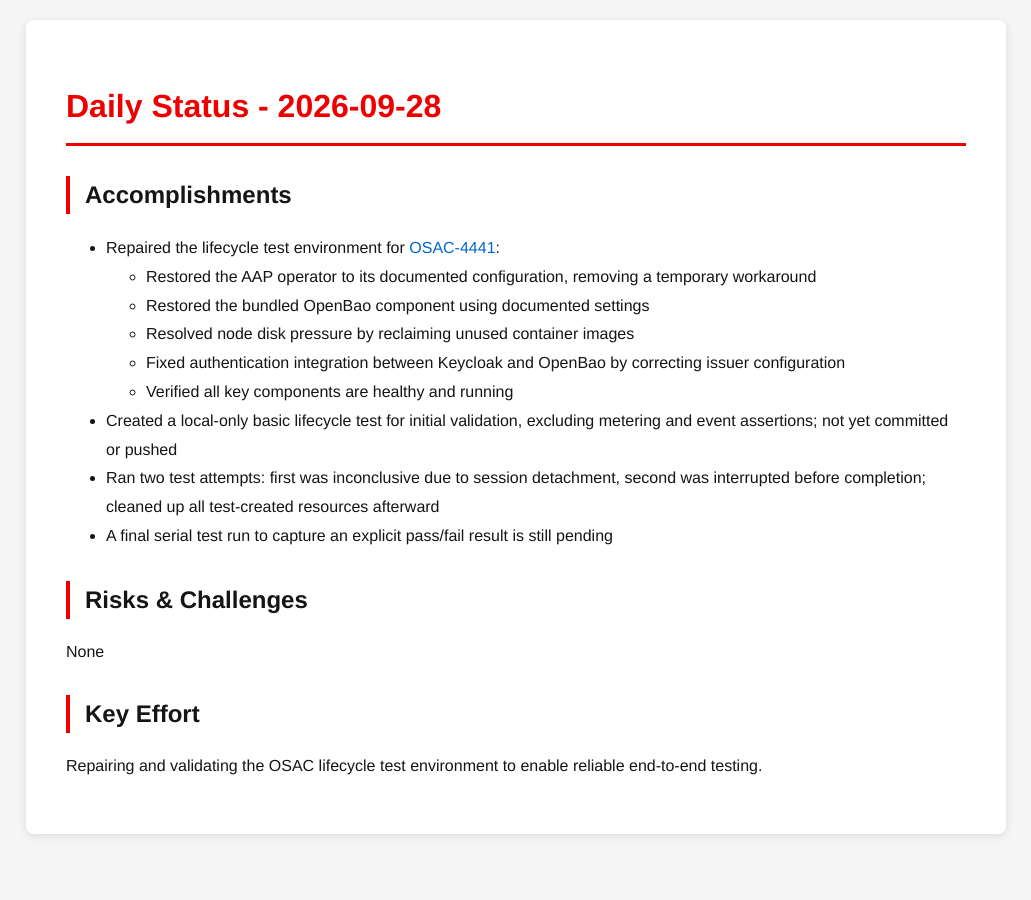
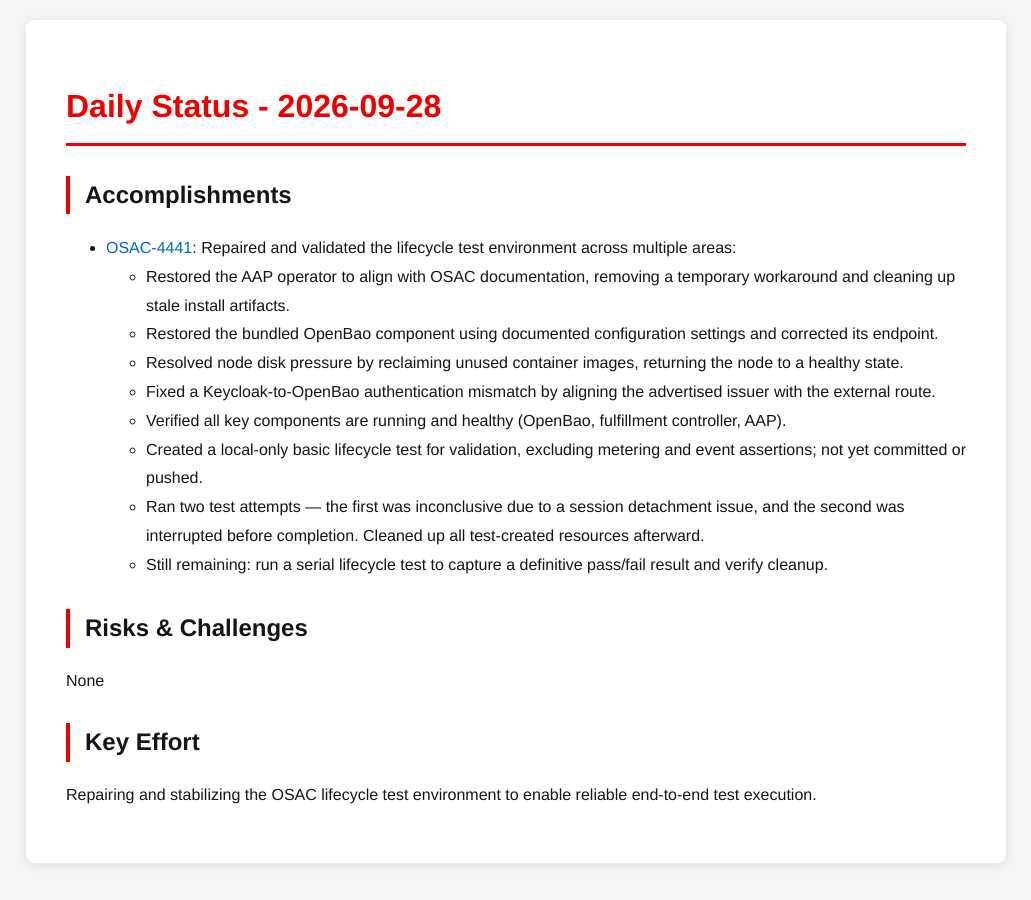
Before and after one commit to tzvatot/daily-status, a Jekyll site: the page built from 2026-09-28.md, in a window 1280 px wide. Shown: the whole page, without its empty margins (124-1155 px from the left). Built offline with Jekyll 4.4.1, drawn with Linux system fonts in a browser that asks for light colours.

Commit message:
Daily status update - 2026-09-28

```diff
--- a/2026-09-28.md
+++ b/2026-09-28.md
@@ -7,18 +7,18 @@
 # Daily Status - 2026-09-28
 
 ## Accomplishments
-- Repaired the lifecycle test environment for [OSAC-4441](https://redhat.atlassian.net/browse/OSAC-4441):
-  - Restored the AAP operator to its documented configuration, removing a temporary workaround
-  - Restored the bundled OpenBao component using documented settings
-  - Resolved node disk pressure by reclaiming unused container images
-  - Fixed authentication integration between Keycloak and OpenBao by correcting issuer configuration
-  - Verified all key components are healthy and running
-- Created a local-only basic lifecycle test for initial validation, excluding metering and event assertions; not yet committed or pushed
-- Ran two test attempts: first was inconclusive due to session detachment, second was interrupted before completion; cleaned up all test-created resources afterward
-- A final serial test run to capture an explicit pass/fail result is still pending
+- [OSAC-4441](https://redhat.atlassian.net/browse/OSAC-4441): Repaired and validated the lifecycle test environment across multiple areas:
+  - Restored the AAP operator to align with OSAC documentation, removing a temporary workaround and cleaning up stale install artifacts.
+  - Restored the bundled OpenBao component using documented configuration settings and corrected its endpoint.
+  - Resolved node disk pressure by reclaiming unused container images, returning the node to a healthy state.
+  - Fixed a Keycloak-to-OpenBao authentication mismatch by aligning the advertised issuer with the external route.
+  - Verified all key components are running and healthy (OpenBao, fulfillment controller, AAP).
+  - Created a local-only basic lifecycle test for validation, excluding metering and event assertions; not yet committed or pushed.
+  - Ran two test attempts — the first was inconclusive due to a session detachment issue, and the second was interrupted before completion. Cleaned up all test-created resources afterward.
+  - Still remaining: run a serial lifecycle test to capture a definitive pass/fail result and verify cleanup.
 
 ## Risks & Challenges
 None
 
 ## Key Effort
-Repairing and validating the OSAC lifecycle test environment to enable reliable end-to-end testing.
+Repairing and stabilizing the OSAC lifecycle test environment to enable reliable end-to-end test execution.
```
